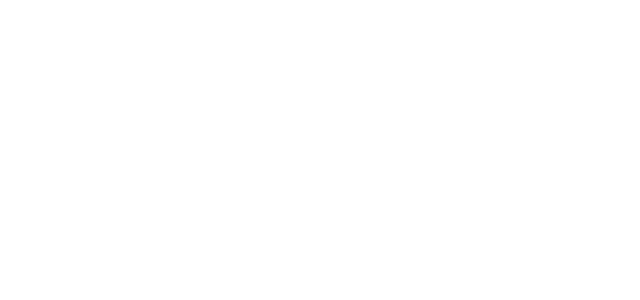
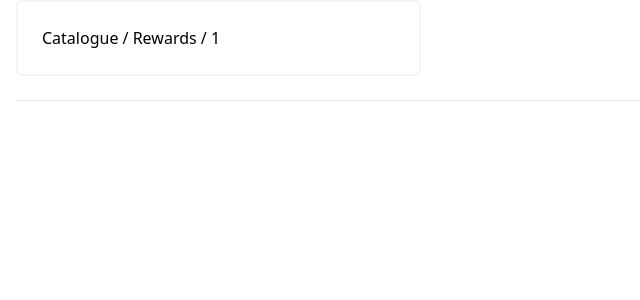
Before and after one commit to danielleng/fam_webview_frontend, a Vue app: page /catalogue/rewards/1 in a window 1280 px wide. Before the commit this address had no page. Shown: the top 300 px of the page, without its empty margins (0-640 px from the left). Built offline with nearby package versions, Linux system fonts and the light colour scheme; what @prismicio/vue would draw is missing.

Commit message:
Add new dynamic route for Catalogue / Rewards pages

```diff
--- /dev/null
+++ b/src/views/catalogue/rewards/RewardDetailsView.vue
@@ -0,0 +1,9 @@
+<template>
+  <main class="px-4">
+    <div class="grid gap-4 grid-cols-3">
+      <div class="card">Catalogue / Rewards / {{ $route.params.id }}</div>
+    </div>
+
+    <hr class="mt-6"/>
+  </main>
+</template>
```
Also changed, not shown: src/router/index.js (+8 -0 lines).
